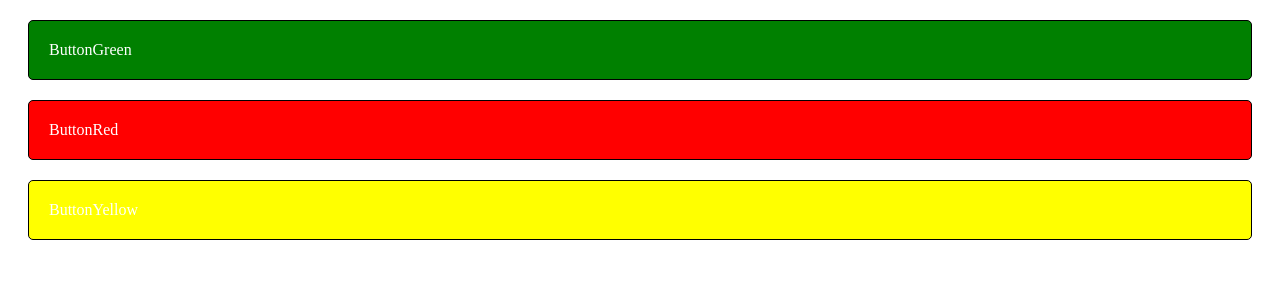
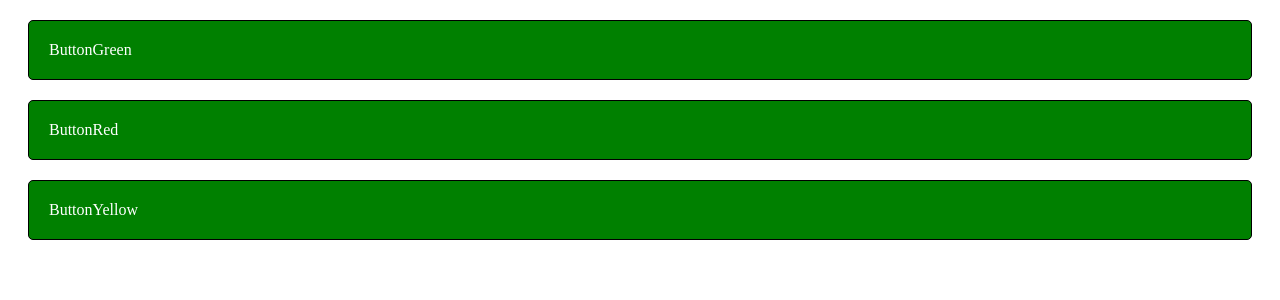
Before and after one commit to PrzemekGdula/react-day5-miniapplication, a React (Create React App) app: page / in a window 1280 px wide. Shown: the top 300 px of the page. Built offline with nearby package versions, Linux system fonts and the light colour scheme.

Commit message:
Back to styling only green button

```diff
--- a/src/ButtonGreen.js
+++ b/src/ButtonGreen.js
@@ -1,9 +1,9 @@
 import React from 'react'
-
+import './Buttons.css'
 
 const ButtonGreen = (props) => (
     <div
-        className={'jfddl7-button jfddl7-button--green'}
+        className={'jfddl7-button'}
     >
         ButtonGreen
     </div>
--- a/src/ButtonRed.js
+++ b/src/ButtonRed.js
@@ -2,7 +2,7 @@ import React from 'react'
 
 const ButtonRed = (props) => (
   <div
-    className={'jfddl7-button jfddl7-button--red'}
+    className={'jfddl7-button'}
   >
     ButtonRed
   </div>
--- a/src/ButtonYellow.js
+++ b/src/ButtonYellow.js
@@ -2,7 +2,7 @@ import React from 'react'
 
 const ButtonYellow = (props) => (
   <div
-    className={'jfddl7-button jfddl7-button--yellow'}
+    className={'jfddl7-button'}
   >
     ButtonYellow
   </div>
--- a/src/Buttons.css
+++ b/src/Buttons.css
@@ -4,18 +4,6 @@
     border: 1px solid black;
     border-radius: 5px;
 
-    background-color: green;
     color: white;
-}
-
-.jfddl7-button--green {
     background-color: green;
 }
-
-.jfddl7-button--red {
-    background-color:red;
-}
-
-.jfddl7-button--yellow {
-    background-color: yellow;
-}
--- a/src/index.js
+++ b/src/index.js
@@ -1,7 +1,7 @@
 import React from 'react';
 import ReactDOM from 'react-dom';
 
-import './Buttons.css'
+
 
 import App from './App';
 
```
